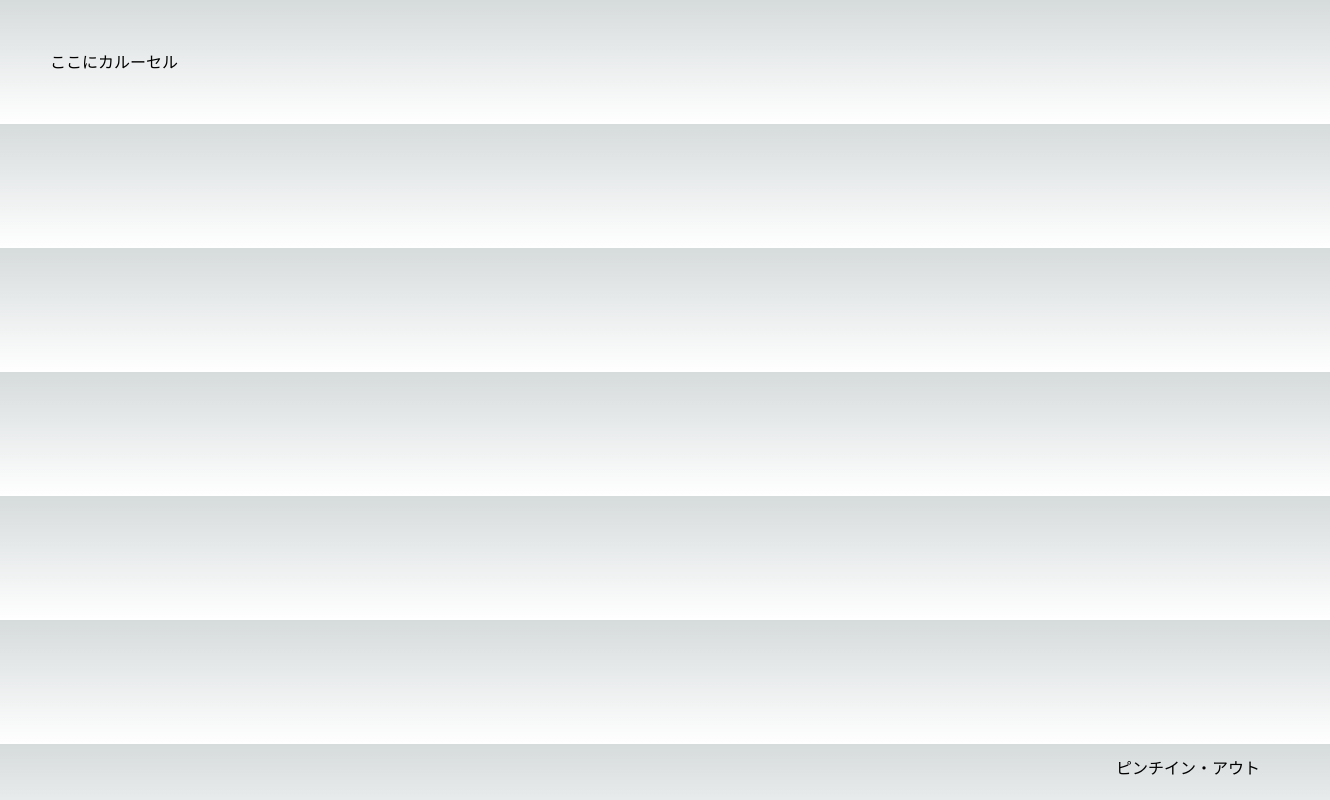
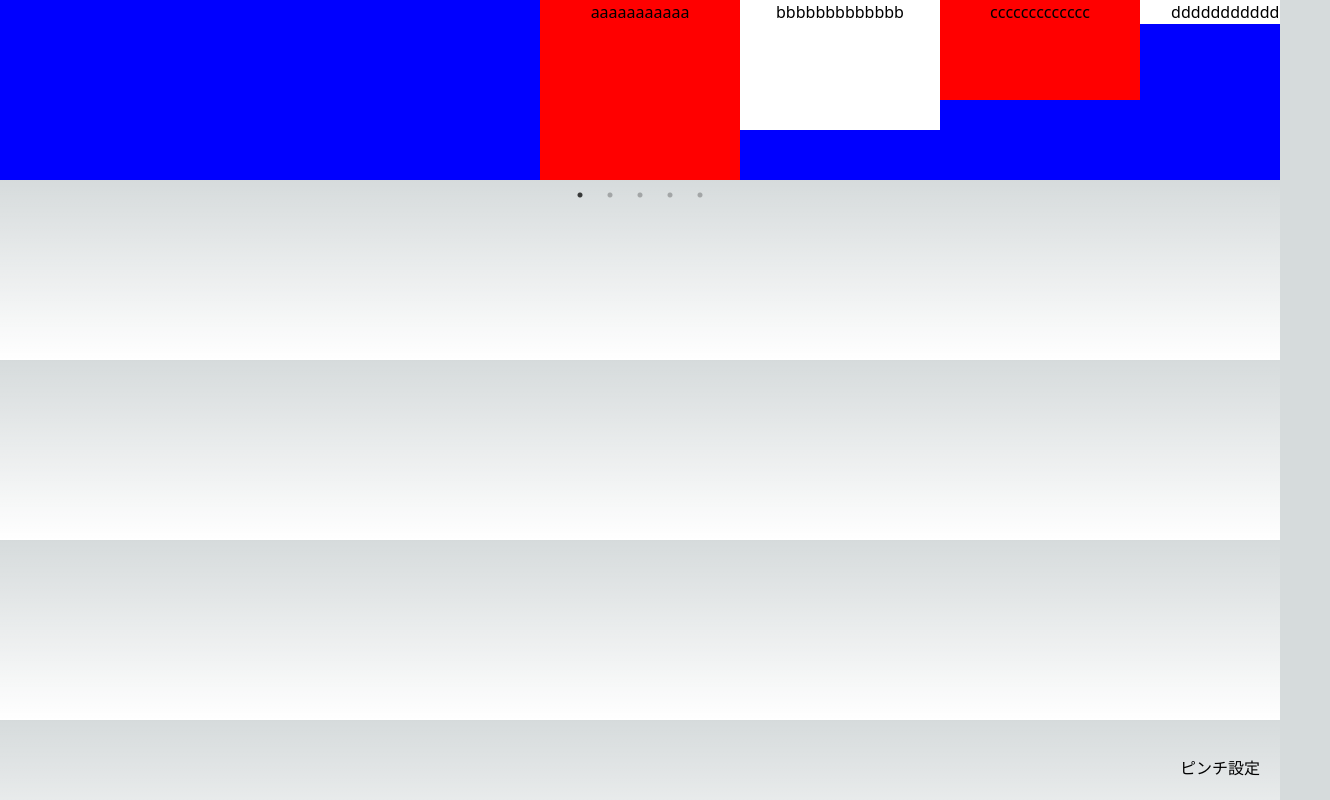
Before and after one commit to minamihiroto/pinch-slide-app, a Next.js app: page / in a window 1280 px wide. Shown: the whole page, 1330 px wide, since content can reach past the window. Built offline with nearby package versions, Linux system fonts and the light colour scheme.

Commit message:
大体完成

```diff
--- a/src/pages/index.tsx
+++ b/src/pages/index.tsx
@@ -1,17 +1,14 @@
 import React, { createRef } from "react";
-import { css, Global } from "@emotion/react";
 import styled from "@emotion/styled";
 import Slider from "react-slick";
 import "slick-carousel/slick/slick.css";
 import "slick-carousel/slick/slick-theme.css";
 
 const ZoomableBox = styled.div`
-  width: 100%;
-  margin: 50px;
   transition: transform 0.3s;
-
+  transform-origin: top; // 変更
   &.zoom-in {
-    transform: scale(0.2);
+    transform: scale(4);
   }
 `;
 
@@ -22,19 +19,47 @@ const ButtonWrapper = styled.div`
 `;
 
 const Home = () => {
-  const box = createRef<HTMLDivElement>();
+  const blueBox = createRef<HTMLDivElement>();
 
   const handleBlueBoxClick = () => {
-    box.current?.classList.toggle("zoom-in");
+    blueBox.current?.classList.toggle("zoom-in");
+  };
+
+  const settings = {
+    dots: true,
+    infinite: false,
+    arrows: false,
+    speed: 1000,
+    slidesToShow: 1,
+    slidesToScroll: 1,
+    variableWidth: true,
+    centerMode: true,
+    swipe: false,
   };
 
   return (
     <>
-      <ZoomableBox ref={box}>
-        ここにカルーセル
+      <ZoomableBox ref={blueBox} style={{ backgroundColor: "blue" }}>
+        <Slider {...settings}>
+          <div>
+            <p style={{height:"180px",width: "200px",background: "red",textAlign:"center"}}>aaaaaaaaaaa</p>
+          </div>
+          <div>
+            <p  style={{height:"130px",width: "200px",background: "white",textAlign:"center"}}>bbbbbbbbbbbbb</p>
+          </div>
+          <div>
+            <p style={{height:"100px",width: "200px",background: "red",textAlign:"center"}}>ccccccccccccc</p>
+          </div>
+          <div>
+            <p style={{width: "200px",background: "white",textAlign:"center"}}>dddddddddddddd</p>
+          </div>
+          <div>
+            <p style={{width: "200px",background: "red",textAlign:"center"}}>eeeeeeeeeeeeeee</p>
+          </div>
+        </Slider>
       </ZoomableBox>
       <ButtonWrapper>
-        <button onClick={handleBlueBoxClick}>ピンチイン・アウト</button>
+        <button onClick={handleBlueBoxClick}>ピンチ設定</button>
       </ButtonWrapper>
     </>
   );
```
